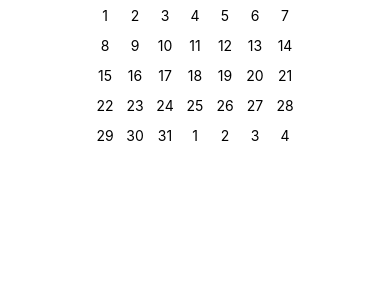
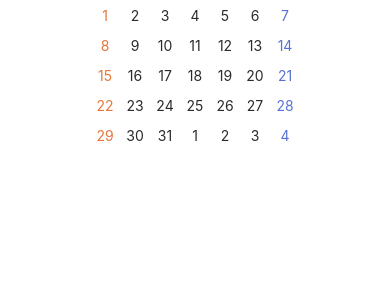
Before and after one commit to cpk0709/react-native-navigate, a React Native app: screen / in a window 390 px wide. Shown: the top 300 px of the page. Built offline with nearby package versions, Linux system fonts and the light colour scheme.

Commit message:
요일별 컬러 추가

```diff
--- a/App.js
+++ b/App.js
@@ -11,6 +11,8 @@ const App = () => {
 
   const renderItem = ({item: date}) => {
     const dateText = dayjs(date).get('date');
+    const day = dayjs(date).get('day');
+    const color = day === 0 ? '#e67639' : day === 6 ? '#5872d1' : '#2b2b2b';
     return (
       <View
         style={{
@@ -19,7 +21,7 @@ const App = () => {
           justifyContent: 'center',
           alignItems: 'center',
         }}>
-        <Text style={[styles.day]}>{dateText}</Text>
+        <Text style={([styles.day], {color})}>{dateText}</Text>
       </View>
     );
   };
```
